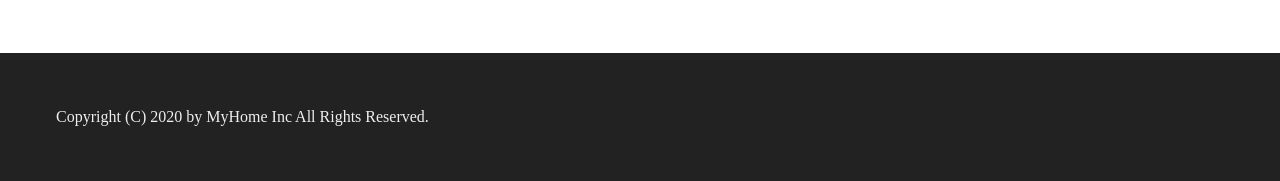
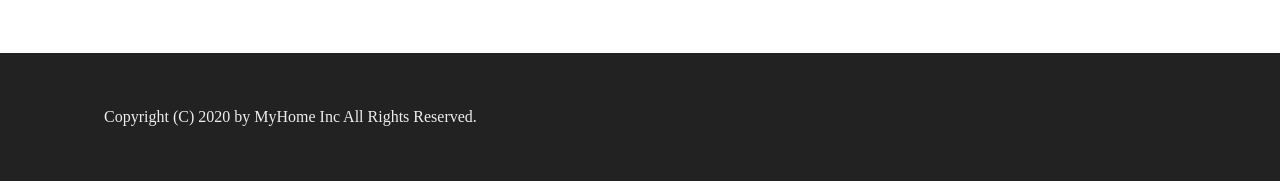
Before and after one commit to GyeongTae0319/2020-Local-Skills-Competition, a PHP site: page / in a window 1280 px wide. Shown: the part 3465-3646 px from the top of the page. Run offline with PHP 8.4, Linux system fonts and the light colour scheme.

Commit message:
[FIXED] Change footer contents padding

```diff
--- a/Practice/A_Module/Publishing/resources/stylesheets/documents.css
+++ b/Practice/A_Module/Publishing/resources/stylesheets/documents.css
@@ -248,7 +248,7 @@ footer .contents {
     max-width: 1200px;
     height: 100%;
     margin: 0 auto;
-    padding: 0 16px;
+    padding: 0 64px;
 
     flex-direction: column;
     justify-content: center;
```
